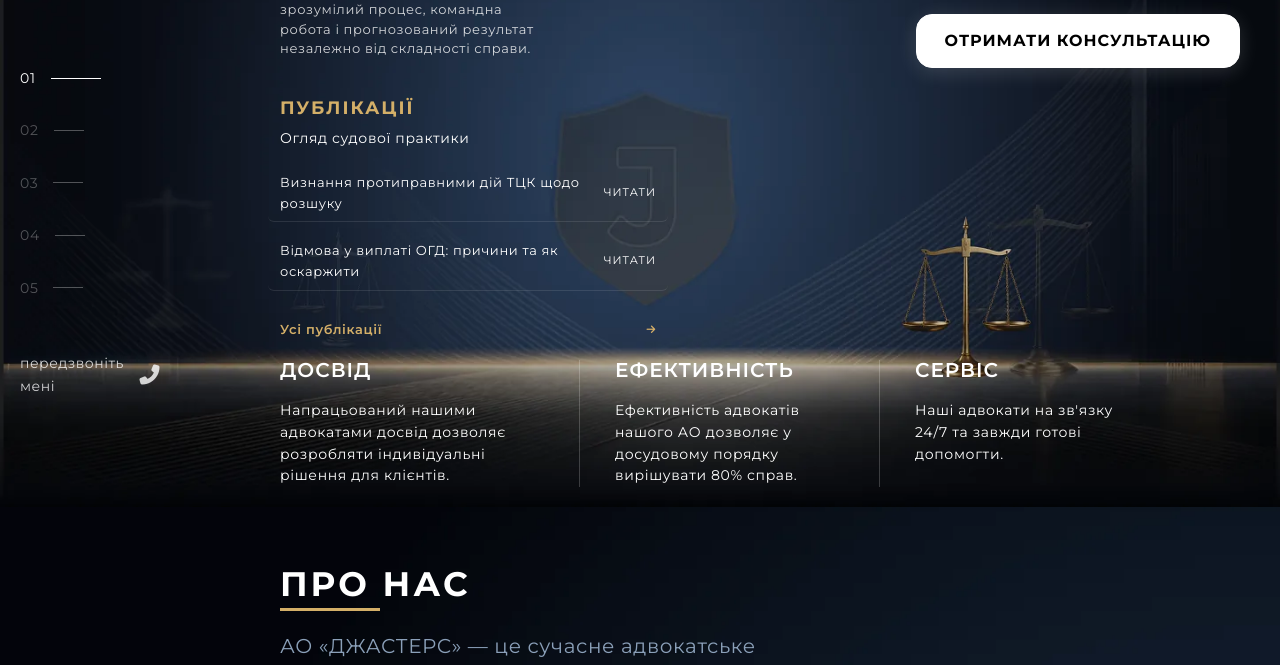
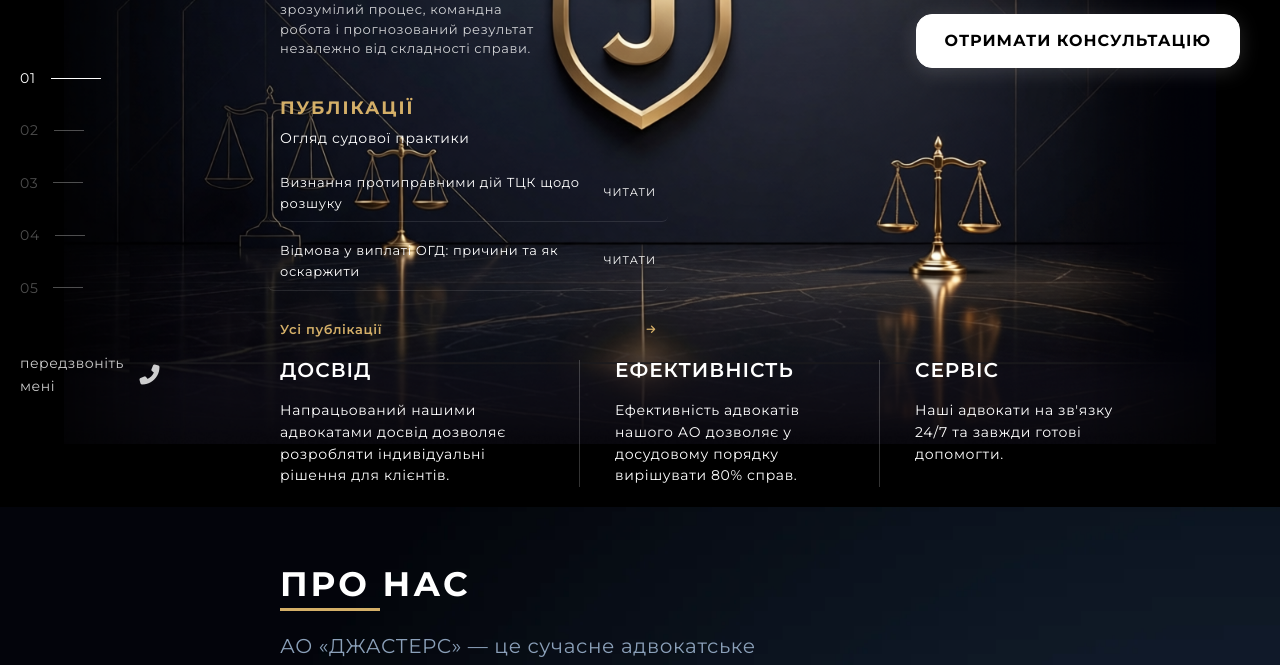
Before and after one commit to vralchenko/justers-site, a website: page index.html in a window 1280 px wide. Shown: the part 293-958 px from the top of the page. Drawn offline with Linux system fonts and the light colour scheme.

Commit message:
Оновлення фонового зображення головного екрана та стилізація бокових панелей

```diff
--- a/css/styles.css
+++ b/css/styles.css
@@ -328,7 +328,8 @@ h6 {
     min-height: 680px;
     display: block;
     overflow: hidden;
-    /* Clip the scales background here */
+    background-color: #000;
+    /* Deep black for the sides */
 }
 
 .hero-page::before {
@@ -338,14 +339,15 @@ h6 {
     left: 0;
     width: 100%;
     height: 100%;
-    background-image: url('../images/background-hero.webp');
-    background-size: cover;
-    background-position: center bottom;
+    background-image: url('../images/background-hero-v2.png');
+    background-size: 90% auto;
+    background-position: center -100px;
     background-repeat: no-repeat;
     background-attachment: scroll;
-    /* Moves with the section */
     z-index: 0;
     pointer-events: none;
+    mask-image: linear-gradient(to right, transparent, black 15%, black 85%, transparent);
+    -webkit-mask-image: linear-gradient(to right, transparent, black 15%, black 85%, transparent);
 }
 
 .hero-page .container {
```
Also changed, not shown: images/background-hero-v2.png (added).
